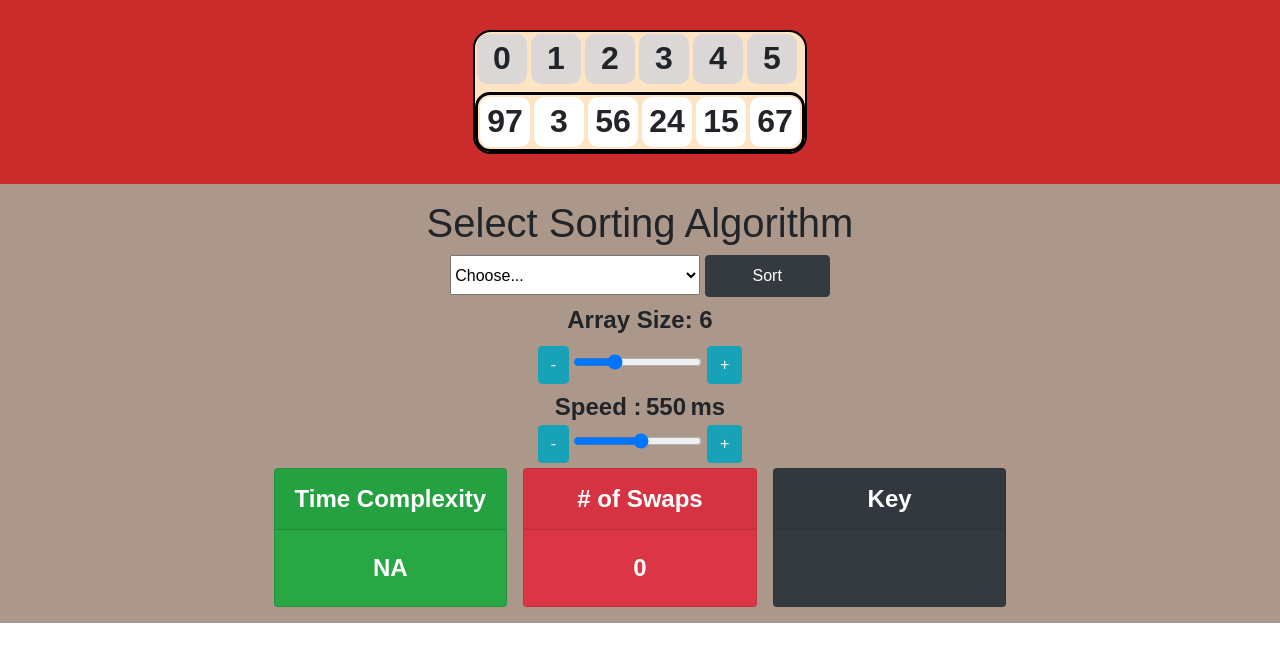
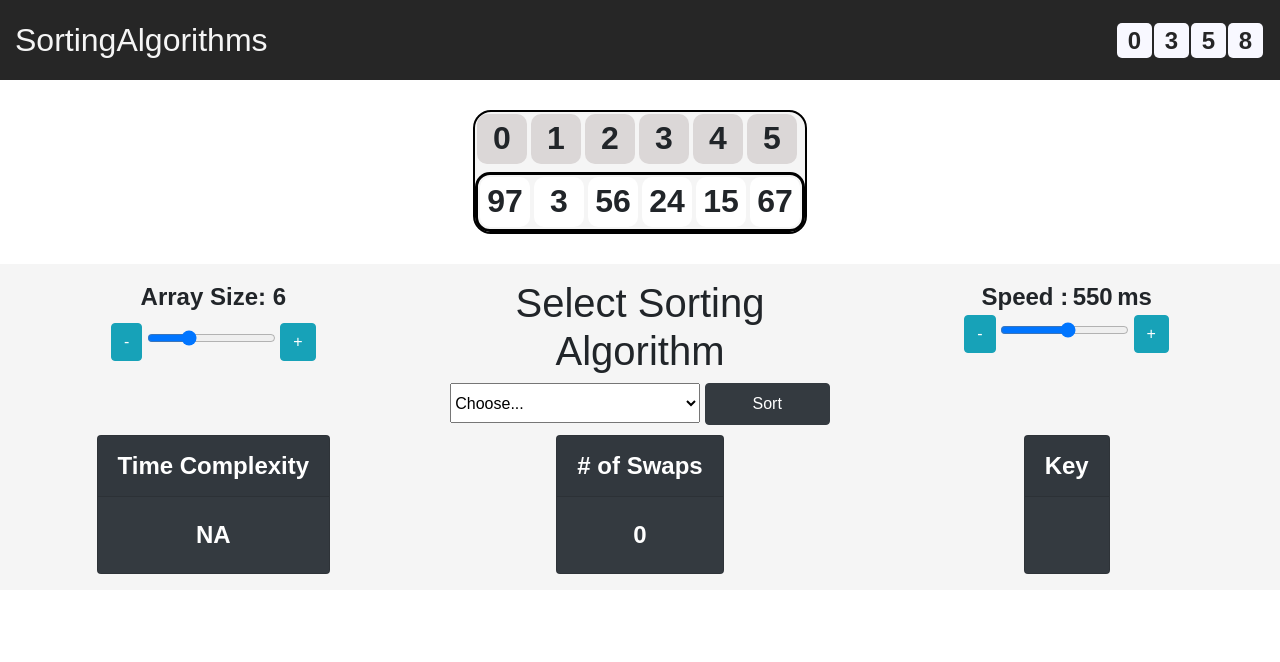
Before and after one commit to sumitIO/SortingAlgorithms, a plain HTML site: page index.html in a window 1280 px wide. Drawn offline with nearby package versions, Linux system fonts and the light colour scheme; a web font is replaced by a local one.

Commit message:
Animation added & UI changes

```diff
--- a/app.js
+++ b/app.js
@@ -16,10 +16,18 @@ function createKeyElementFunction(){
     showKey = createKeyElement
 }
 
+
+document.addEventListener('DOMContentLoaded', intialAnimation)
+
+async function intialAnimation(){
+    // await sleep(1500)
+    console.log('imital ')
+}
+
 // QUERY SELECTORS
 /////////////////////////////////////////////////////////////////////////////////////////////////////////////
 /////////////////////////////////////////////////////////////////////////////////////////////////////////////
-var arrayIndex = document.querySelector('.index')
+var arrayIndex = document.querySelector('.index-wrapper')
 var arrayBlock = document.querySelector('.wrapper')
 var inputLength = document.querySelector('#length')
 var speed = document.querySelector('#speed')
@@ -68,7 +76,9 @@ speed.addEventListener('change',()=>{
 })
 // Speed Increse
 speedIncButton.addEventListener('click', ()=>{
-        speed.value = speed.value + 100
+        var oldVal = parseInt(speed.value)
+        oldVal +=50
+        speed.value = oldVal
         showSpeed.innerHTML = speed.value
 })
 // Speed Decrease
--- /dev/null
+++ b/headerStyle.css
@@ -0,0 +1,88 @@
+.header{
+    height: 80px;
+    display: grid;
+    grid-template-columns: 1fr 1fr;
+    background-color: rgb(0,0,0,0.85);
+    color: whitesmoke;
+    font-size: xx-large;
+    font-weight: 400;
+    /* text-align: center; */
+    /* forwards freezes the animation at last keyframe */
+    animation: dropHeader 0.5s ease-out forwards;
+}
+@keyframes dropHeader {
+    from{
+        transform: translateY(-60px);
+    }
+    to{
+        transform: translateY(0px);
+    }
+}
+
+.header-col1{
+    display: inline-flex;
+    margin-left: 15px;
+    align-items: center;
+    animation: moveHeadingRight 2.5s -0.5s ease-in-out forwards;
+}
+@keyframes moveHeadingRight {
+    0%{
+        transform: translateX(-1000px);
+    }
+    100%{
+        transform: translateX(0px);
+    }
+}
+.header-col2{
+    display: inline-flex;
+    justify-content: flex-end;
+    margin-right: 15px;
+    align-items: center;
+}
+.headerArraryWrapper{
+    display: flex;
+    font-size: x-large;
+    font-weight: 800;
+    color: rgb(0,0,0,0.85);
+    justify-content: flex-end;
+    opacity: 0;
+    animation: increaseOpacity 2.5s 1s forwards;
+}
+@keyframes increaseOpacity{
+    0%{
+        opacity: 0;
+    }
+    100%{
+        opacity: 1;
+    }
+}
+.h-block{
+    border-radius: 5px;
+    width: 35px;
+    height: 35px;
+    margin: 1px;
+    background-color: ghostwhite;
+    text-align: center;
+}
+#h0,#h2 {
+    animation: moveR 1s 1.75s forwards;
+}
+@keyframes moveR{
+    0%{
+        transform: translateX(0px);
+    }
+    100%{
+        transform: translateX(36px);
+    }
+}
+#h1,#h3 {
+    animation: moveL 1s 1.75s forwards;
+}
+@keyframes moveL{
+    0%{
+        transform: translateX(0px);
+    }
+    100%{
+        transform: translateX(-38px);
+    }
+}
--- a/index.html
+++ b/index.html
@@ -5,6 +5,7 @@
     <meta http-equiv="X-UA-Compatible" content="IE=edge">
     <meta name="viewport" content="width=device-width, initial-scale=1.0">
     <link rel="stylesheet" href="style.css">
+    <link rel="stylesheet" href="headerStyle.css">
     <link rel="stylesheet" href="https://stackpath.bootstrapcdn.com/bootstrap/4.4.1/css/bootstrap.min.css" integrity="sha384-Vkoo8x4CGsO3+Hhxv8T/Q5PaXtkKtu6ug5TOeNV6gBiFeWPGFN9MuhOf23Q9Ifjh" crossorigin="anonymous">
     <!-- Font -->
     <link rel="preconnect" href="https://fonts.gstatic.com">
@@ -13,10 +14,40 @@
 
 </head>
 <body>
+        <div class="header">
+            <div class="header-col1">
+                <span class="char">S</span>
+                <span class="char">o</span>
+                <span class="char">r</span>
+                <span class="char">t</span>
+                <span class="char">i</span>
+                <span class="char">n</span>
+                <span class="char">g</span>
+                <span class="char">A</span>
+                <span class="char">l</span>
+                <span class="char">g</span>
+                <span class="char">o</span>
+                <span class="char">r</span>
+                <span class="char">i</span>
+                <span class="char">t</span>
+                <span class="char">h</span>
+                <span class="char">m</span>
+                <span class="char">s</span>
+            </div>
+            <div class="header-col2">
+                    <div class="headerArraryWrapper">
+                        <div class="h-block" id="h0">3</div>
+                        <div class="h-block" id="h1">0</div>
+                        <div class="h-block" id="h2">8</div>
+                        <div class="h-block" id="h3">5</div>
+                    </div>
+            </div>
+        </div>
+        <div class="page-body">
             <div class="array-wrapper">
                 <div class="array">
                     <div class="row1">
-                <div class="index">
+                        <div class="index-wrapper">
                             <div class="index-block" id="0">0</div>
                             <div class="index-block" id="1">1</div>
                             <div class="index-block" id="2">2</div>
@@ -40,9 +71,17 @@
                     <!-- <div class="default" id="showKey"></div> -->
                 <!-- </div>         -->
             </div>
-
             <div class="option-bar">
-        <div class="r1">
+                <div class="option-bar-row">
+                    <label for="length" class="size">Array Size:
+                        <span id="value" class="size"></span>
+                    </label>
+                    <br>
+                    <button class="btn btn-info decrement">-</button>
+                    <input type="range" name="length" id="length" min="0" max="20" value="6"/>
+                    <button class="btn btn-info increment">+</button>
+                </div>
+                <div class="option-bar-row">
                     <h1>Select Sorting Algorithm</h1>
                     <select name="sort" id="sort-menu">
                         <option value="choose">Choose...</option>
@@ -52,18 +91,8 @@
                         <!-- <option value="quick">Quick Sort</option> -->
                     </select>
                     <button class="sort-btn btn btn-dark">Sort</button>
-
                 </div>
-        <div class="r2">
-            <label for="length" class="size">Array Size:
-                <span id="value" class="size"></span>
-            </label>
-            <br>
-            <button class="btn btn-info decrement">-</button>
-            <input type="range" name="length" id="length" min="0" max="20" value="6"/>
-            <button class="btn btn-info increment">+</button>
-        </div>
-        <div class="r3">
+                <div class="option-bar-row">
                     <span class="size">Speed :</span>
                     <span id="speed-value" class="size"></span>
                     <span class="size"> ms</span>
@@ -73,15 +102,15 @@
                     <input type="range" name="speed" id="speed" min="50" max="1000" step="100"/>
                     <button class="btn btn-info speed-increment">+</button>
                 </div>
-        <div class="r3">
-              <div class="cards">
-                <div class="card text-white bg-success mb-3" style="max-width: 18rem;">
+            </div>
+            <div class="additional">
+                        <div class="card text-white bg-dark mb-3" style="max-width: 18rem;">
                             <div class="card-header size">Time Complexity</div>
                             <div class="card-body">
                               <p class="card-text time-comp size">NA</p>
                             </div>
                           </div>
-                  <div class="card text-white bg-danger mb-3" style="max-width: 18rem;">
+                          <div class="card text-white bg-dark mb-3" style="max-width: 18rem;">
                             <div class="card-header size"># of Swaps</div>
                             <div class="card-body">
                               <p class="card-text swap size">0</p>
@@ -97,11 +126,6 @@
         </div>
 
 
-
-
-
-
-
     <script src="./app.js"></script>
     </body>
 </html>
--- a/style.css
+++ b/style.css
@@ -1,19 +1,102 @@
 div{
     font-family: 'Yusei Magic', sans-serif;
 }
-
+.page-body{
+    opacity: 0;
+    animation: mainAimation 1.5s 1.75s forwards;
+}
+@keyframes mainAimation {
+    from{
+        opacity: 0;
+    }
+    to{
+        opacity: 1;
+    }
+}
 .array-wrapper{
     padding-top: 30px;
     padding-bottom: 30px;
     display: grid;
     grid-template-columns: 1fr;
-    background-color: rgb(202, 43, 43);
-}.array{
+}
+.array{
     display: grid;
     margin: auto;
     border: 2px solid black;
     border-radius: 18px;
-    background-color: bisque;
+    background-color: whitesmoke;
+}
+.row1,.row2{
+    height: 60px;
+    text-align: center;
+    font-size: x-large;
+    font-weight: 400;
+}
+.index-wrapper, .wrapper{
+    display: flex;
+    font-size: xx-large;
+    font-weight: 800;
+}
+.wrapper{
+    border: 3px solid black;
+    border-radius: 15px;
+}
+.index-block, .default,.current-key{
+    width: 50px;
+    height: 50px;
+    margin: 2px;
+    border-radius: 10px;
+}
+.index-block{
+    background-color: rgb(219, 215, 215);
+}
+.default{
+    background-color: rgb(255, 255, 255);
+    transition: background-color 500ms;
+}
+.current-key{
+    background-color: rgb(29, 223, 94);
+    /* color: rgb(29, 223, 94); */
+    transition: background-color 500ms, color 500ms;
+}
+.sorted-element, .key{
+    border-radius: 10px;
+    width: 50px;
+    height: 50px;
+    margin: 2px;
+    background-color: rgb(10, 221, 80);
+    color: black;
+    transition: background-color 500ms, color 500ms;
+}
+.option-bar, .additional{
+    display: grid;
+    grid-template-columns: 1fr 1fr 1fr;
+    padding-top: 10px;
+    text-align: center;
+    background-color: whitesmoke;
+}
+.additional{
+    justify-items: center;
+}
+.option-bar-row{
+    padding-top: 5px;
+}
+.size{
+    font-size: x-large;
+    font-weight: 700;
+}
+#sort-menu{
+    width: 250px;
+    height: 40px;
+}
+.sort-btn{
+    width: 125px;
+    height: 42px;
+}
+.cards{
+    display: inline-grid;
+    grid-template-columns: repeat(3,1fr);
+    grid-gap: 1rem;
 }
 .extra{
     text-align: center;
@@ -23,52 +106,11 @@ div{
 }
 
 
-.row1,.row2{
-    height: 60px;
-    text-align: center;
-    font-size: x-large;
-    font-weight: 400;
-}
-.index, .wrapper{
-    display: flex;
-    text-align: center;
-    font-size: xx-large;
-    font-weight: 800;
+/* Aimation Classes */
 
-
-}
-.wrapper{
-    border: 3px solid black;
-    border-radius: 15px;
-}
-.index-block{
-    width: 50px;
-    height: 50px;
-    margin: 2px;
-    background-color: rgb(219, 215, 215);
-    border-radius: 10px;
-}
-
-.default{
-    border-radius: 10px;
-    width: 50px;
-    height: 50px;
-    margin: 2px;
-    background-color: rgb(255, 255, 255);
-    transition: background-color 500ms;
-}
-.current{
-    border-radius: 10px;
-    width: 50px;
-    height: 50px;
-    margin: 2px;
+/* Animation Classes for Bubble Sort */
+.move-right-bubble{
     background-color: rgb(202, 43, 43);
-    transition: background-color 500ms;
-}
-
-
-.move-right-bubble{
-    background-color: rgb(29, 223, 94);
     animation: tl 500ms;
 }
 @keyframes tl {
@@ -80,7 +122,7 @@ div{
     }
 }
 .move-left-bubble{
-    background-color: rgb(29, 223, 94);
+    background-color: rgb(202, 43, 43);
     animation: tr 500ms;
 }
 @keyframes tr {
@@ -91,10 +133,6 @@ div{
         transform: translateX(0px);
     }
 }
-
-
-
-
 @keyframes moveKeyDown{
     0%{
         transform: translate(0px,0px);
@@ -107,74 +145,7 @@ div{
     }
 }
 
-
-
-.sorted {
-    border-radius: 10px;
-    width: 50px;
-    height: 50px;
-    margin: 5px;
-    background-color: rgb(29, 223, 94);
-    transition: background-color 500ms;
-}
-
-
-.option-bar{
-    padding-top: 10px;
-    text-align: center;
-    background-color: rgb(172, 152, 138);
-}
-
-#sort-menu{
-    width: 250px;
-    height: 40px;
-}
-.sort-btn{
-    width: 125px;
-    height: 42px;
-}
-
-.size{
-    font-size: x-large;
-    font-weight: 700;
-}
-.r1{
-    padding-top: 5px;
-}
-
-.r2{
-    padding-top: 5px;
-}
-.r3{
-    padding-top: 5px;
-}
-.cards{
-    display: inline-grid;
-    grid-template-columns: repeat(3,1fr);
-    grid-gap: 1rem;
-}
-
-
-
-
-.current-key{
-    border-radius: 10px;
-    width: 50px;
-    height: 50px;
-    margin: 2px;
-    background-color: rgb(29, 223, 94);
-    color: rgb(29, 223, 94);
-    transition: background-color 500ms, color 500ms;
-}
-.sorted-element, .key{
-    border-radius: 10px;
-    width: 50px;
-    height: 50px;
-    margin: 2px;
-    background-color: rgb(10, 221, 80);
-    color: black;
-    transition: background-color 500ms, color 500ms;
-}
+/* Animation Classes for Insertion Sort */
 .move-right{
     border-radius: 10px;
     width: 50px;
@@ -194,7 +165,6 @@ div{
 
     }
 }
-
 .move-left{
     border-radius: 10px;
     width: 50px;
```
Lines whose indentation alone changed are shown as unchanged.
